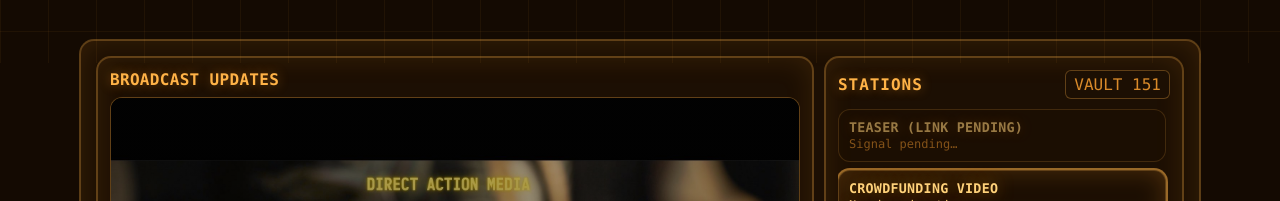
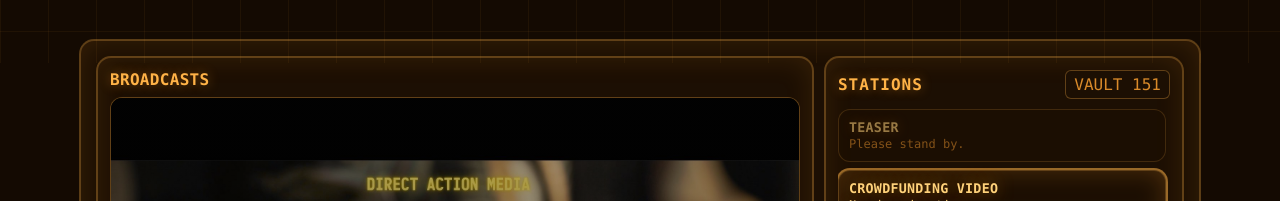
Before and after one commit to samconde01/kill-em-kindly-site, a Next.js app: page / in a window 1280 px wide. Shown: the part 737-938 px from the top of the page. Built offline with nearby package versions, Linux system fonts and the light colour scheme; no server answers.

Commit message:
Update labels and notes for video station

```diff
--- a/pages/index.js
+++ b/pages/index.js
@@ -186,8 +186,8 @@ const SPONSORS = [
 const VIDEO_STATIONS = [
   {
     key: 'teaser',
-    label: 'TEASER (LINK PENDING)',
-    note: 'Signal pending…',
+    label: 'TEASER',
+    note: 'Please stand by.',
     videoId: null, // <-- replace with the YouTube ID later
     poster: '/images/youtube-thumb.jpg?v=1', // <-- replace when you have teaser thumb
     title: "Kill ’em Kindly — Teaser",
@@ -1431,7 +1431,7 @@ function VideoStation(){
       {/* Big screen */}
       <div className="pb-panel video-screen">
        <div className="pb-glow" style={{ fontWeight:800, marginBottom:8, letterSpacing:'.02em' }}>
-  BROADCAST UPDATES
+  BROADCASTS
 </div>
 
 
```
